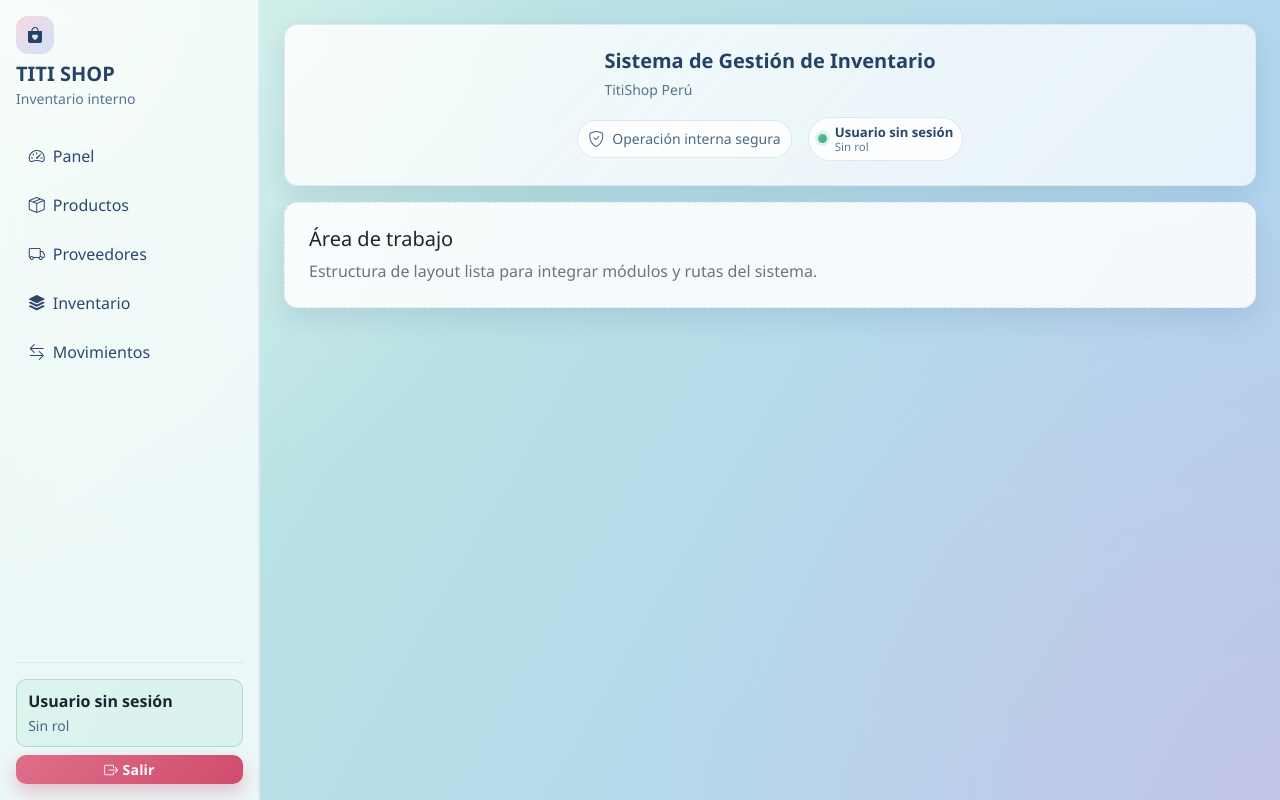
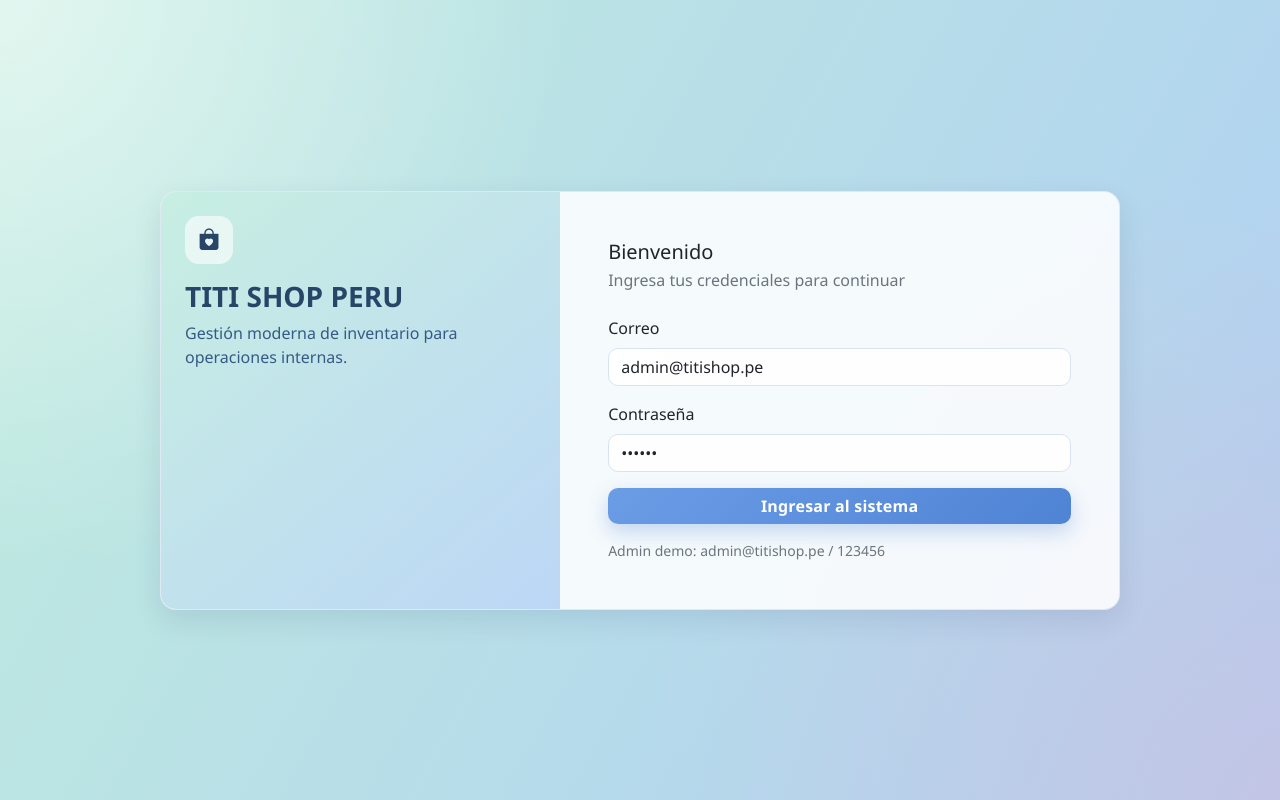
Before and after one commit to Espiritu16/titishop-frontend-angular, an Angular app: page /login in a window 1280 px wide. Before the commit this address led to /. Built offline with nearby package versions, Linux system fonts and the light colour scheme.

Commit message:
version sin merge dev

```diff
--- a/src/app/app.routes.ts
+++ b/src/app/app.routes.ts
@@ -1,7 +1,9 @@
 import { Routes } from '@angular/router';
 import { AppShell } from './features/layout/app-shell/app-shell';
+import { Login } from './features/login/login';
 
 export const routes: Routes = [
+  { path: 'login', component: Login },
   { path: '', component: AppShell },
   { path: '**', redirectTo: '' },
 ];
--- a/src/app/core/auth.service.ts
+++ b/src/app/core/auth.service.ts
@@ -2,13 +2,47 @@ import { Injectable, signal } from '@angular/core';
 import { Router } from '@angular/router';
 import { Role, SessionUser } from './models';
 
+interface UserRecord {
+  id: string;
+  fullName: string;
+  email: string;
+  password: string;
+  role: Role;
+  active: boolean;
+}
+
+const USERS_KEY = 'titishop_users';
 const SESSION_KEY = 'titishop_session';
 
 @Injectable({ providedIn: 'root' })
 export class AuthService {
   readonly session = signal<SessionUser | null>(this.readSession());
 
-  constructor(private router: Router) {}
+  constructor(private router: Router) {
+    this.ensureUsersSeed();
+  }
+
+  login(email: string, password: string): { ok: boolean; message: string } {
+    const users = JSON.parse(localStorage.getItem(USERS_KEY) ?? '[]') as UserRecord[];
+    const user = users.find(
+      (item) =>
+        item.active &&
+        item.email.trim().toLowerCase() === email.trim().toLowerCase() &&
+        item.password === password
+    );
+    if (!user) return { ok: false, message: 'Credenciales inválidas.' };
+
+    const session: SessionUser = {
+      id: user.id,
+      fullName: user.fullName,
+      email: user.email,
+      role: user.role,
+      loginAt: new Date().toISOString(),
+    };
+    localStorage.setItem(SESSION_KEY, JSON.stringify(session));
+    this.session.set(session);
+    return { ok: true, message: 'Inicio de sesión correcto.' };
+  }
 
   hasAnyRole(roles: Role[]): boolean {
     const currentRole = this.session()?.role;
@@ -31,4 +65,35 @@ export class AuthService {
       return null;
     }
   }
+
+  private ensureUsersSeed(): void {
+    if (localStorage.getItem(USERS_KEY)) return;
+    const users: UserRecord[] = [
+      {
+        id: crypto.randomUUID(),
+        fullName: 'Ana Administradora',
+        email: 'admin@titishop.pe',
+        password: '123456',
+        role: 'ADMINISTRADOR',
+        active: true,
+      },
+      {
+        id: crypto.randomUUID(),
+        fullName: 'Walter Almacenero',
+        email: 'almacen@titishop.pe',
+        password: '123456',
+        role: 'ALMACENERO',
+        active: true,
+      },
+      {
+        id: crypto.randomUUID(),
+        fullName: 'Sonia Supervisora',
+        email: 'supervisor@titishop.pe',
+        password: '123456',
+        role: 'SUPERVISOR',
+        active: true,
+      },
+    ];
+    localStorage.setItem(USERS_KEY, JSON.stringify(users));
+  }
 }
--- /dev/null
+++ b/src/app/features/login/login.html
@@ -0,0 +1,33 @@
+<div class="login-page d-flex align-items-center justify-content-center">
+  <div class="card login-card p-0 overflow-hidden">
+    <div class="row g-0">
+      <div class="col-md-5 login-aside p-4">
+        <div class="brand-mark mb-3"><i class="bi bi-bag-heart-fill"></i></div>
+        <h3 class="mb-2">TITI SHOP PERU</h3>
+        <p class="mb-0">Gestión moderna de inventario para operaciones internas.</p>
+      </div>
+      <div class="col-md-7 p-4 p-md-5">
+        <h5 class="mb-1">Bienvenido</h5>
+        <p class="text-secondary mb-4">Ingresa tus credenciales para continuar</p>
+        <form (ngSubmit)="submit()">
+          <div class="mb-3">
+            <label class="form-label">Correo</label>
+            <input [(ngModel)]="email" name="email" class="form-control" type="email" required />
+          </div>
+          <div class="mb-3">
+            <label class="form-label">Contraseña</label>
+            <input [(ngModel)]="password" name="password" class="form-control" type="password" required />
+          </div>
+          @if (error) {
+            <div class="alert alert-danger py-2">{{ error }}</div>
+          }
+          @if (message) {
+            <div class="alert alert-success py-2">{{ message }}</div>
+          }
+          <button class="btn btn-primary w-100" type="submit" [disabled]="!canSubmit">Ingresar al sistema</button>
+        </form>
+        <small class="d-block mt-3 text-secondary">Admin demo: admin@titishop.pe / 123456</small>
+      </div>
+    </div>
+  </div>
+</div>
--- /dev/null
+++ b/src/app/features/login/login.scss
@@ -0,0 +1,33 @@
+.login-page {
+  min-height: 100vh;
+  padding: 1rem;
+}
+
+.login-card {
+  width: min(960px, 100%);
+  border-radius: 16px;
+}
+
+.login-aside {
+  background: linear-gradient(140deg, rgba(191, 236, 221, 0.85), rgba(175, 207, 244, 0.82));
+  color: #274567;
+}
+
+.brand-mark {
+  width: 48px;
+  height: 48px;
+  border-radius: 14px;
+  display: grid;
+  place-items: center;
+  font-size: 1.35rem;
+  background: rgba(255, 255, 255, 0.62);
+}
+
+.login-aside h3 {
+  font-weight: 800;
+  margin: 0;
+}
+
+.login-aside p {
+  color: #365a84;
+}
--- /dev/null
+++ b/src/app/features/login/login.ts
@@ -0,0 +1,49 @@
+import { Component } from '@angular/core';
+import { FormsModule } from '@angular/forms';
+import { Router } from '@angular/router';
+import { AuthService } from '../../core/auth.service';
+
+@Component({
+  selector: 'app-login',
+  imports: [FormsModule],
+  templateUrl: './login.html',
+  styleUrl: './login.scss',
+})
+export class Login {
+  email = 'admin@titishop.pe';
+  password = '123456';
+  error = '';
+  message = '';
+
+  constructor(
+    private auth: AuthService,
+    private router: Router
+  ) {}
+
+  get canSubmit(): boolean {
+    return !!this.email.trim() && !!this.password.trim();
+  }
+
+  submit(): void {
+    this.message = '';
+    this.error = '';
+
+    if (!this.email.trim()) {
+      this.error = 'Ingrese su correo.';
+      return;
+    }
+    if (!this.password.trim()) {
+      this.error = 'Ingrese su contraseña.';
+      return;
+    }
+
+    const result = this.auth.login(this.email, this.password);
+    if (!result.ok) {
+      this.error = result.message;
+      return;
+    }
+
+    this.message = result.message;
+    void this.router.navigate(['/']);
+  }
+}
```
